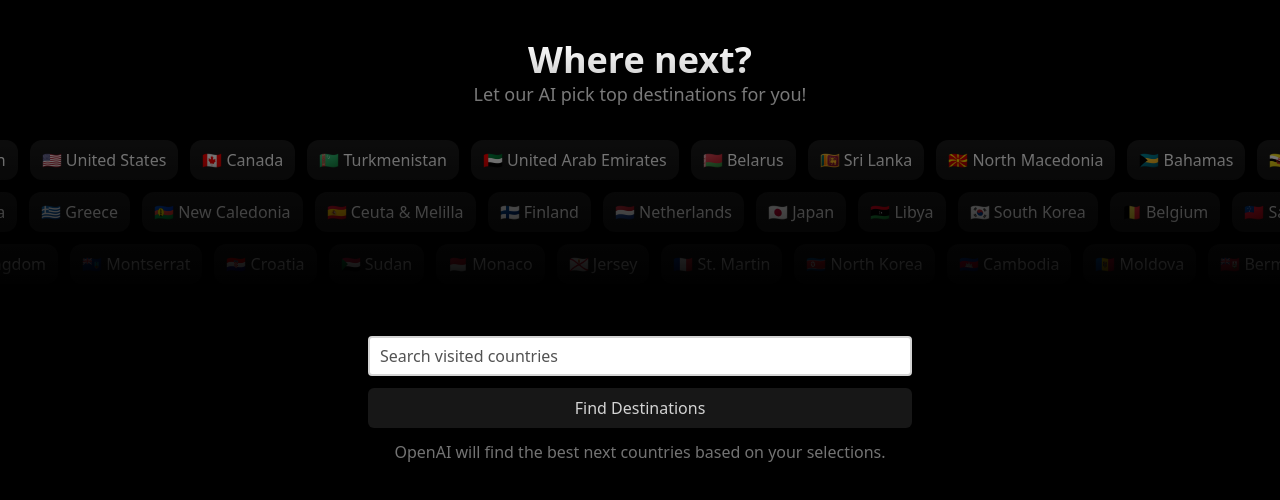
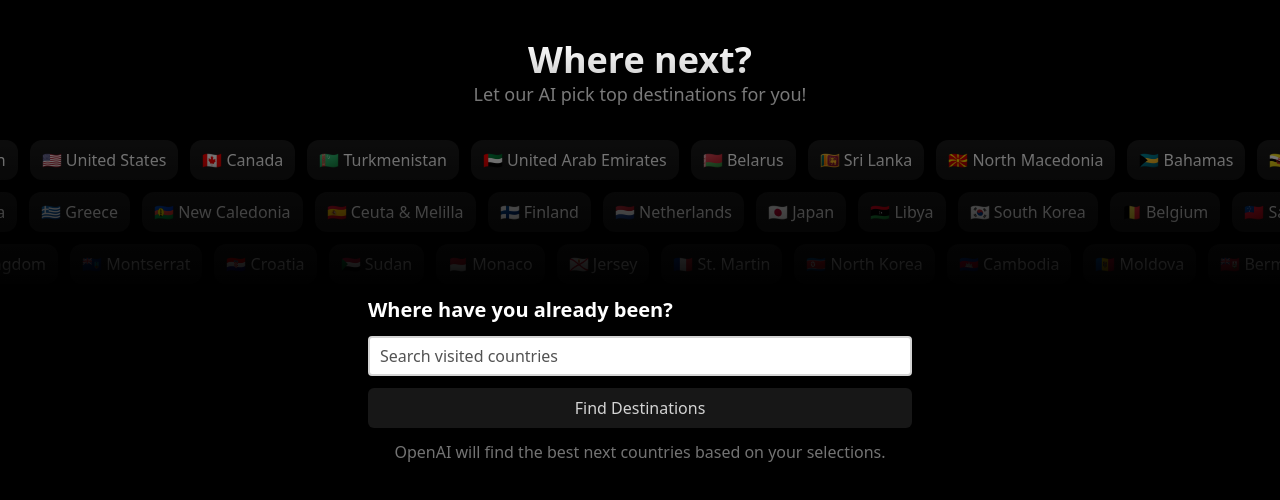
Before and after one commit to mustafa-turk/where-next, a Next.js app: page / in a window 1280 px wide. Shown: the top 500 px of the page. Built offline with nearby package versions, Linux system fonts and the light colour scheme.

Commit message:
fix text color

```diff
--- a/src/pages/index.tsx
+++ b/src/pages/index.tsx
@@ -34,7 +34,7 @@ export default function HomePage() {
               exit={{ opacity: 0 }}
               className='mt-10'
             >
-              <h2 className='font-bold text-xl mb-3'>
+              <h2 className='font-bold text-xl mb-3 text-white'>
                 Where have you already been?
               </h2>
               <Select onChange={setSelected} />
@@ -58,7 +58,7 @@ export default function HomePage() {
               exit={{ opacity: 0 }}
               className='mt-10'
             >
-              <h2 className='font-bold text-xl mb-3'>
+              <h2 className='font-bold text-xl mb-3 text-white'>
                 Our top destinations for you are the following, have fun!
               </h2>
               <div>
```
